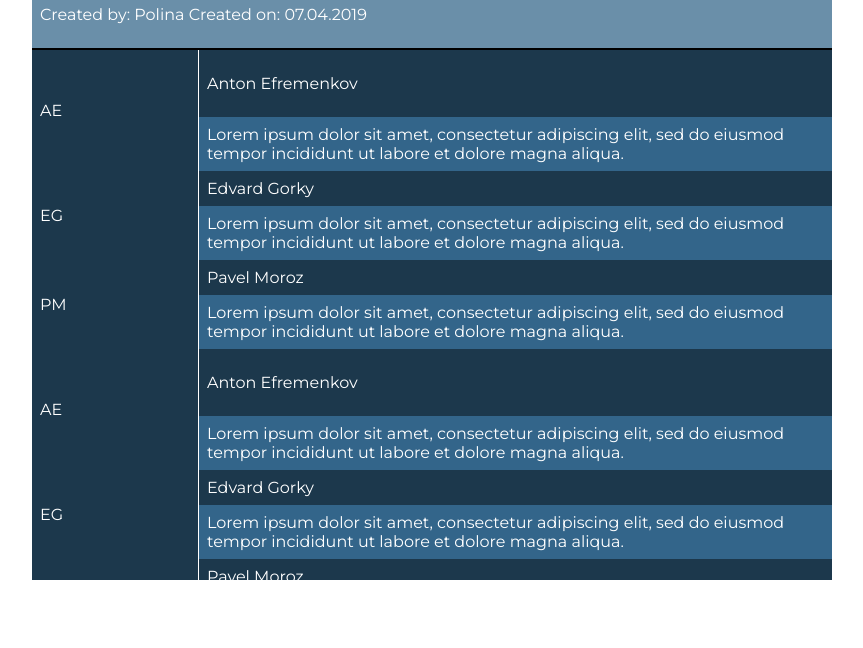
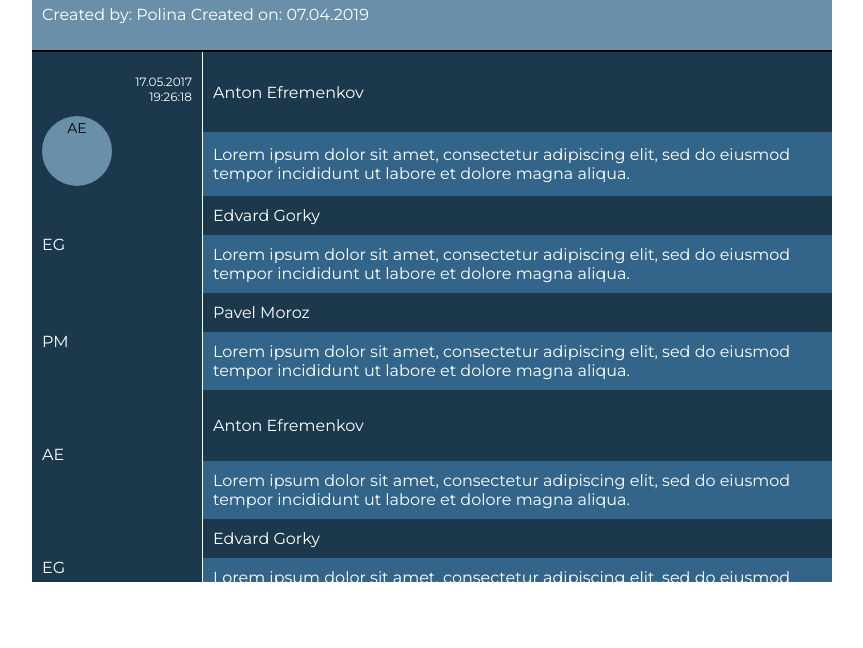
Before and after one commit to polinafraiden/table, a plain HTML site: page index.html in a window 1280 px wide. Shown: the part 152-800 px from the top of the page, without its empty margins (208-1071 px from the left). Drawn offline with Linux system fonts and the light colour scheme.

Commit message:
commit 3

```diff
--- a/index.html
+++ b/index.html
@@ -18,7 +18,11 @@
             </thead>
             <tbody>
                 <tr>
-                    <td rowspan="2" width="150px">AE</td>
+
+                    <td rowspan="2" width="150px" class="column-date">
+                            <div class="date"> <p> 17.05.2017<br>19:26:18 </p></div>
+                      <div class="circle"> AE</div>
+                    </td>
                     <td> <p> Anton Efremenkov</p></td>
                 </tr>
                     <tr>
--- a/main.css
+++ b/main.css
@@ -74,7 +74,7 @@ tbody td:last-child, thead th:last-child {
 
 td, th {
   text-align: left;
-  padding: 8px;
+  padding: 10px;
 }
 
 tr:nth-child(even) {
@@ -85,3 +85,23 @@ tr:nth-child(even) {
     background-color: #6A8FA9;
 
 }
+
+.circle
+{
+    width:70px;
+    height:70px;
+    border-radius:35px;
+    font-size:14px;
+    color:#000;
+    line-height: 25px;
+    text-align:center;
+    background:#6A8FA9
+}
+
+
+
+.date {
+    display: inline;
+    font-size: 12px;
+    text-align: right;
+}
```
